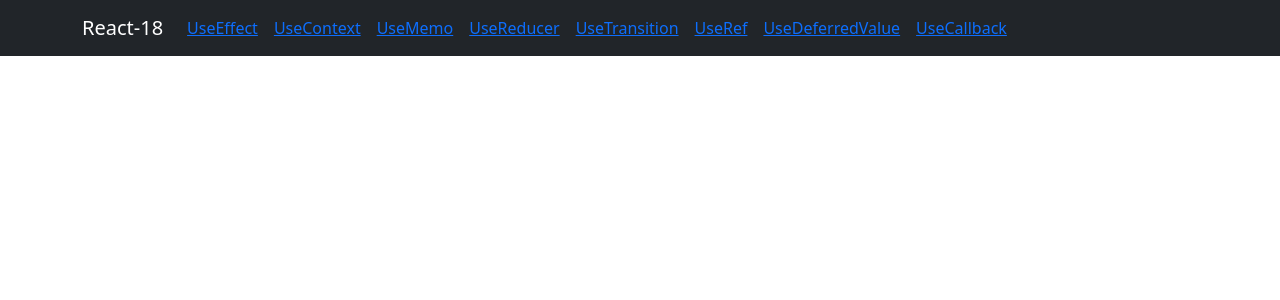
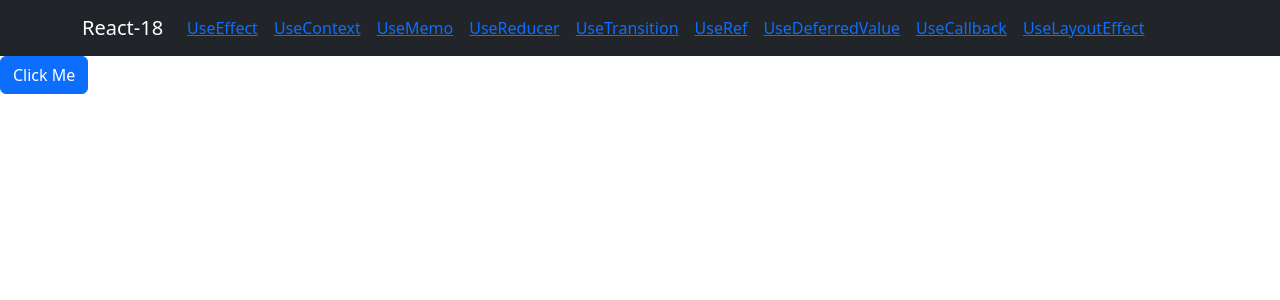
Before and after one commit to hrushikeshyadav/React-Hooks, a React (Create React App) app: page /use-layout-effect in a window 1280 px wide. Shown: the top 300 px of the page. Built offline with nearby package versions, Linux system fonts and the light colour scheme.

Commit message:
useLayoutEffect

```diff
--- a/src/Routes.js
+++ b/src/Routes.js
@@ -10,6 +10,7 @@
 import UseDeferredValue from "./modules/hooks/UseDeferredValue";
 import UseRef from "./modules/hooks/UseRef";
 import UseCallback from "./modules/hooks/UseCallback";
+import UseLayoutEffect from "./modules/hooks/useLayoutEffect";
 
 function ContentRoutes() {
   return (
@@ -24,6 +25,7 @@
         <Route path="/use-reducer" element={<UseReducer />}></Route>
         <Route path="/use-transition" element={<UseTransition />}></Route>
         <Route path="/use-callback" element={<UseCallback />}></Route>
+        <Route path="/use-layout-effect" element={<UseLayoutEffect />}></Route>
         <Route
           path="/use-deferred-value"
           element={<UseDeferredValue />}
--- a/src/modules/components/NavBar.js
+++ b/src/modules/components/NavBar.js
@@ -32,6 +32,9 @@
           <Nav.Link>
             <Link to="/use-callback">UseCallback</Link>
           </Nav.Link>
+          <Nav.Link>
+            <Link to="/use-layout-effect">UseLayoutEffect</Link>
+          </Nav.Link>
         </Nav>
       </Container>
     </Navbar>
--- /dev/null
+++ b/src/modules/hooks/useLayoutEffect.js
@@ -0,0 +1,29 @@
+import React, { useLayoutEffect, useRef, useState } from "react";
+import { Button } from "react-bootstrap";
+
+function UseLayoutEffect() {
+  const [show, setShow] = useState(false);
+  const buttonRef = useRef();
+  const titleRef = useRef();
+
+  useLayoutEffect(() => {
+    if (buttonRef.current == null || titleRef.current == null) return;
+    const { bottom } = buttonRef.current.getBoundingClientRect();
+    titleRef.current.style.top = `${bottom + 25}px`;
+  }, [show]);
+
+  return (
+    <div>
+      <Button ref={buttonRef} onClick={() => setShow((prev) => !prev)}>
+        Click Me
+      </Button>
+      {show && (
+        <div style={{ position: "absolute" }} ref={titleRef}>
+          This is UseLayoutEffect example.
+        </div>
+      )}
+    </div>
+  );
+}
+
+export default UseLayoutEffect;
```
